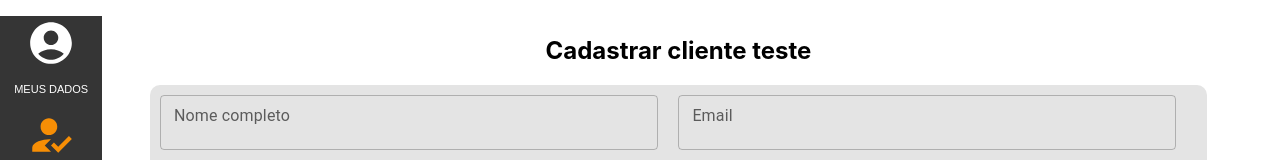
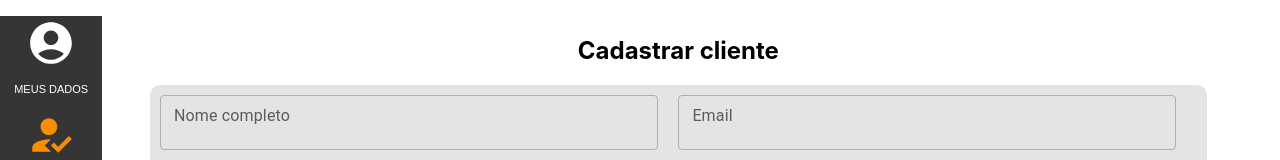
Before and after one commit to MarcoVercosa/proj_aluguel_notebook, a React (Create React App) app: page /paineladministrativo in a window 1280 px wide. Shown: the top 160 px of the page. Built offline with nearby package versions, Linux system fonts and the light colour scheme.

Commit message:
Update cadastrarCliente.tsx

```diff
--- a/src/components/paineladministrativo/cadastrar_cliente/cadastrarCliente.tsx
+++ b/src/components/paineladministrativo/cadastrar_cliente/cadastrarCliente.tsx
@@ -7,7 +7,7 @@ function CadastrarCliente() {
 
     return (
         <article className="cadastrarcliente_article">
-            <h1>Cadastrar cliente teste</h1>
+            <h1>Cadastrar cliente</h1>
             <div className="cadastrarcliente_article_div">
                 <div className="cadastrarcliente_div_nome_completo cadastrarcliente_article_campos" >
                     <TextField id="input-with-sx" size="small" label="Nome completo" type="text" value={""} style={{ width: "100%" }} />
```
